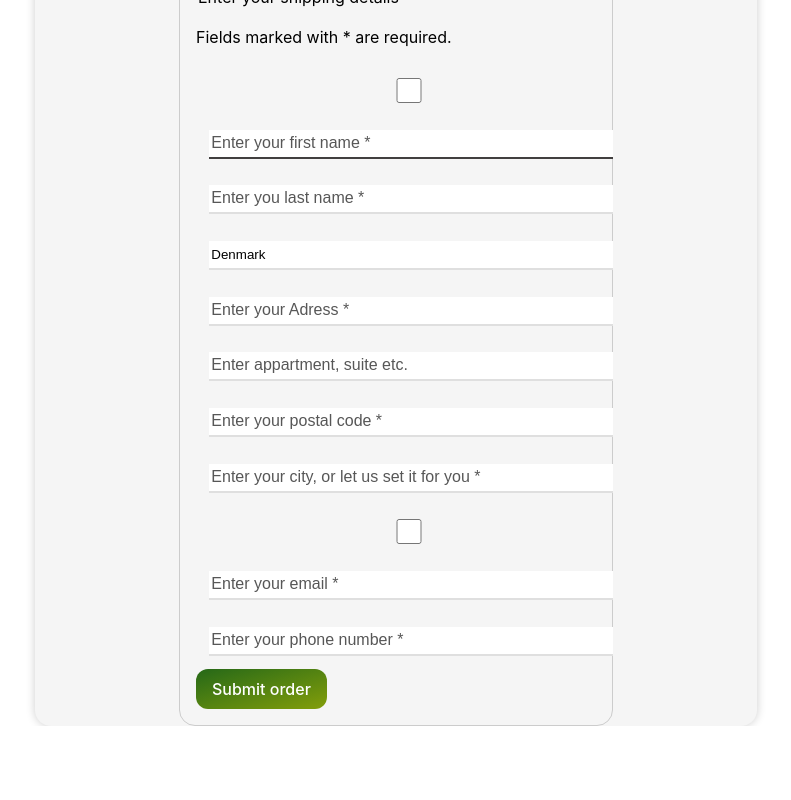
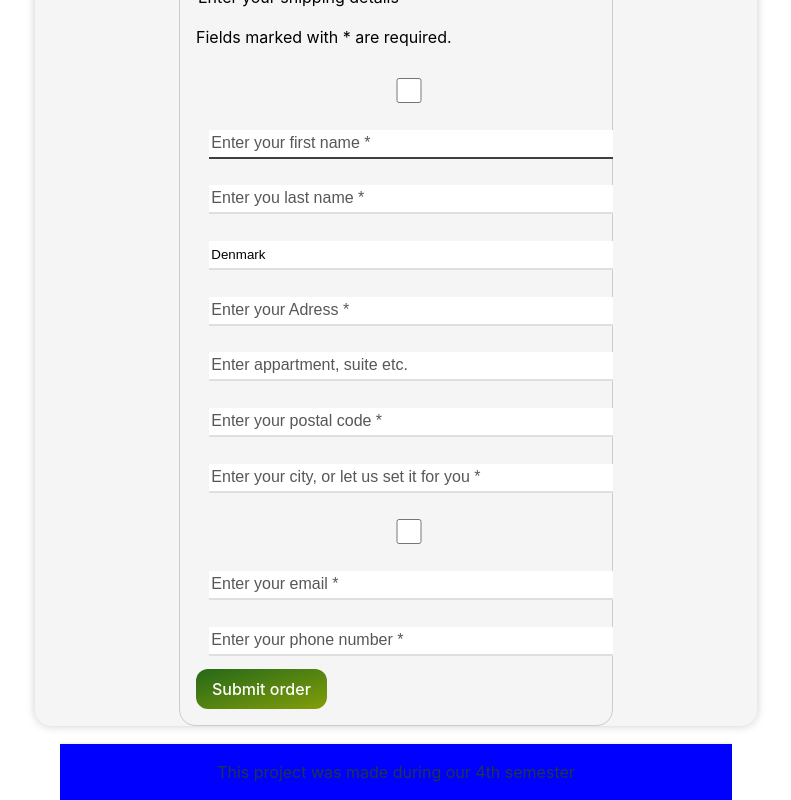
Before and after one commit to Jakob-SA/webstoreFrontend, a React (Vite) app: page /delivery in a window 1280 px wide. Shown: the part 445-1245 px from the top of the page, without its empty margins (244-1035 px from the left). Before the commit the page ends 1171 px from the top, so only its background shows below. Built offline with nearby package versions, Linux system fonts and the light colour scheme.

Commit message:
Added footer to delivery

```diff
--- a/src/components/delivery/delivery.tsx
+++ b/src/components/delivery/delivery.tsx
@@ -1,4 +1,5 @@
 import NavigationBar from "../header/NavigationBar";
+import Footer from "../header/footer";
 import Header from "../header/header";
 import Orderform from "./orderform";
 
@@ -11,6 +12,7 @@ function Delivery() {
         <Orderform />
       </main>
       <aside></aside>
+      <Footer />
     </>
   );
 }
```
